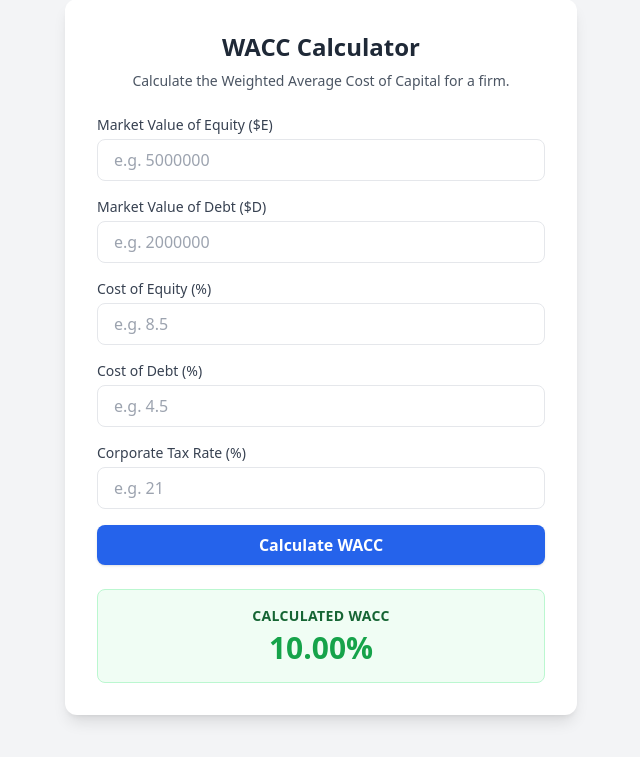
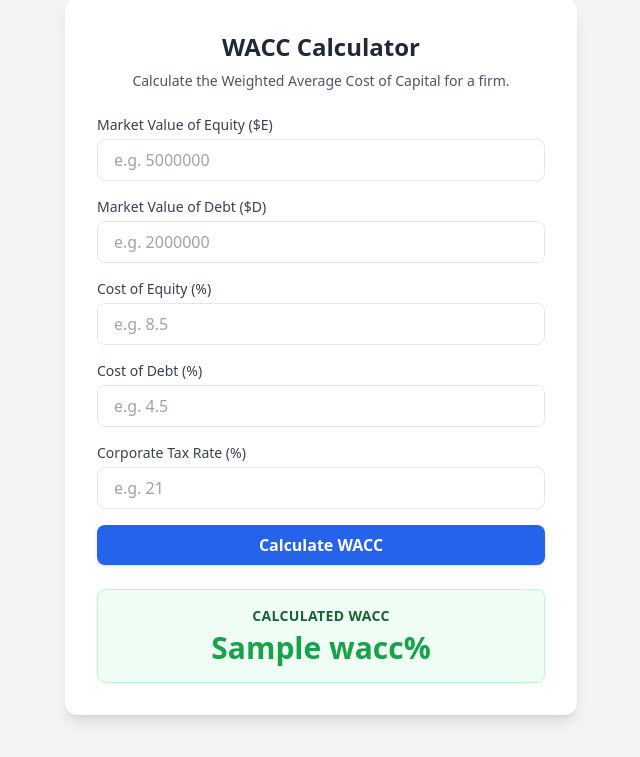
Before and after one commit to SharmishthaMishra/wacc, a Flask app: template templates/index.html in a window 1280 px wide. Shown: the part 43-800 px from the top of the page, without its empty margins (319-959 px from the left). Run offline with Flask 3, Linux system fonts and the light colour scheme; the template is opened without the code that fills it: most values are stand-ins (such as "Sample title", 1, 10 or a date in 2020); some libraries are stand-ins or nearby versions.

Commit message:
fix error

```diff
--- a/templates/index.html
+++ b/templates/index.html
@@ -69,10 +69,10 @@
         </form>
 
         <!-- Display Result if calculated -->
-        {% if wacc is not none %}
+        {% if model and model.wacc is not none %}
         <div class="mt-6 p-4 bg-green-50 border border-green-200 rounded-lg text-center">
             <h2 class="text-sm font-semibold text-green-800 uppercase tracking-wide">Calculated WACC</h2>
-            <p class="text-3xl font-extrabold text-green-600 mt-1">{{ "%.2f"|format(wacc) }}%</p>
+            <p class="text-3xl font-extrabold text-green-600 mt-1">{{ model.wacc }}%</p>
         </div>
         {% endif %}
 
```
